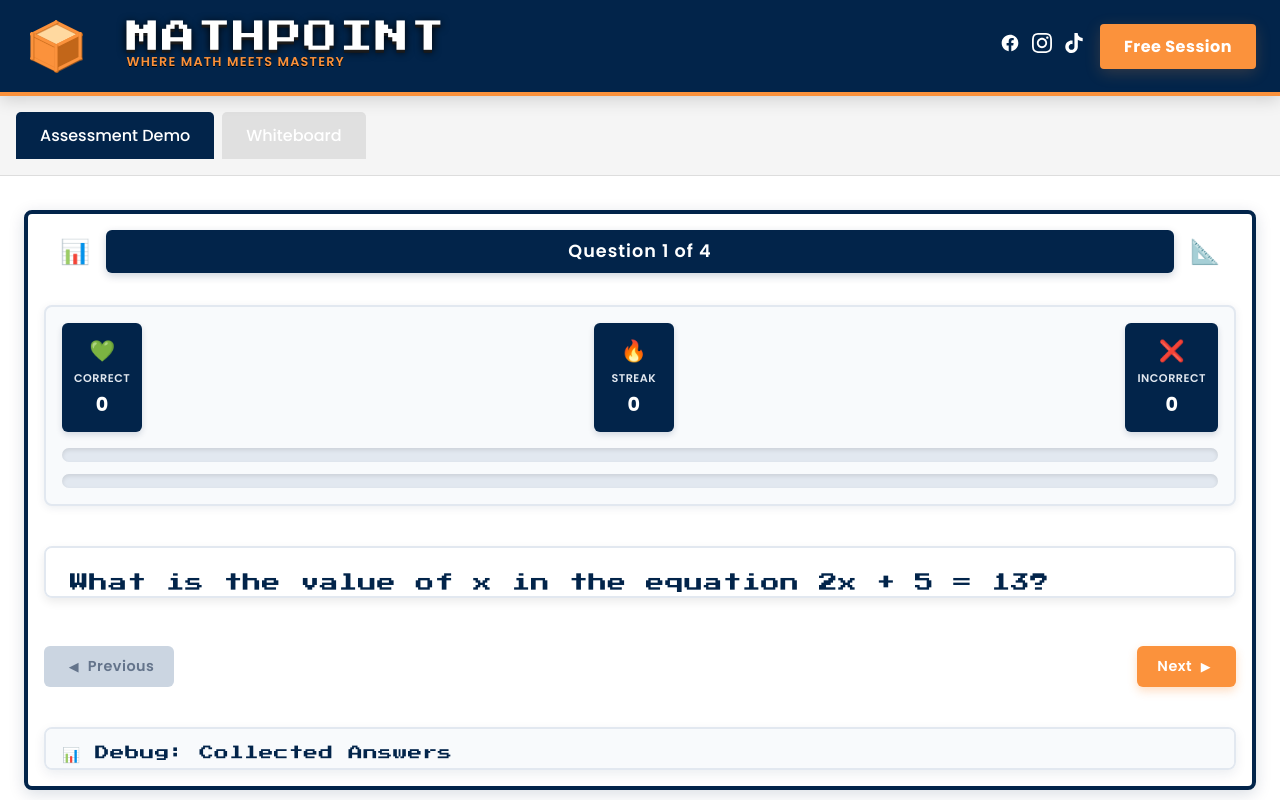
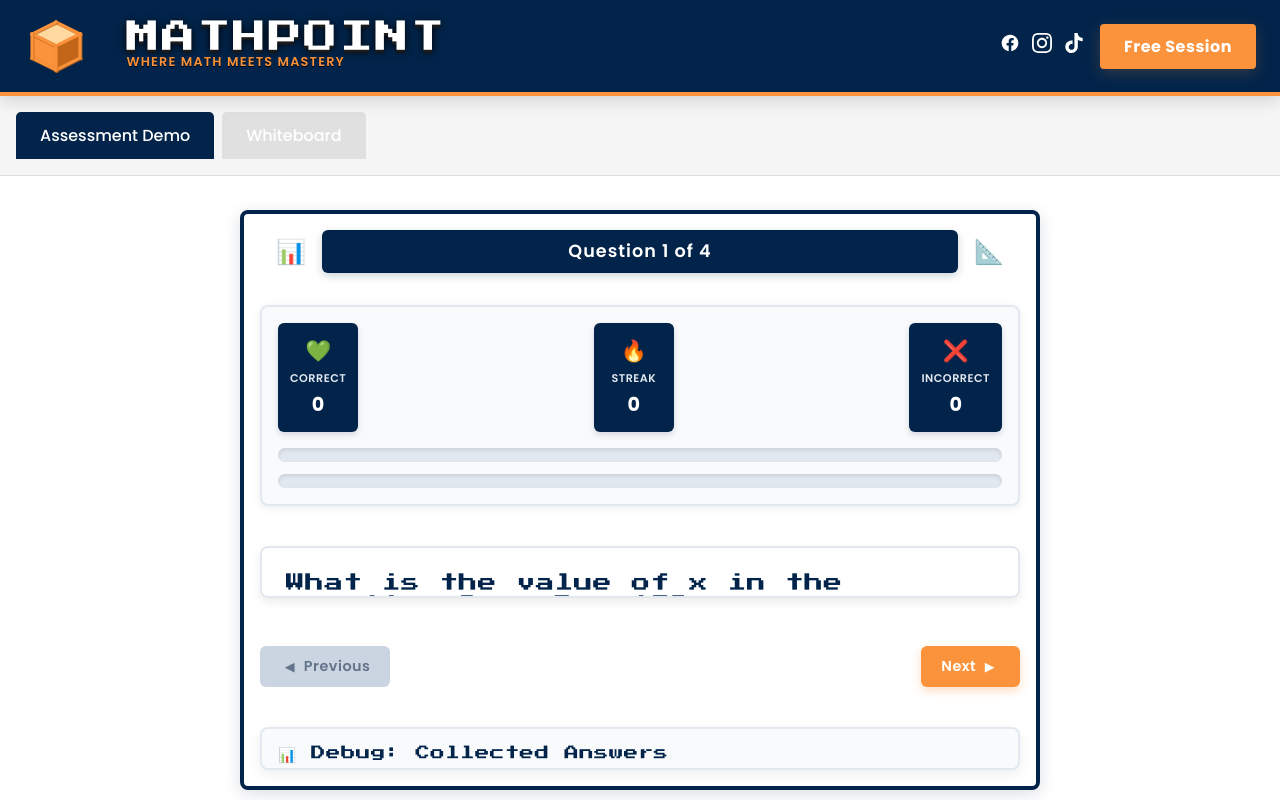
Before and after one commit to jk719/mathpoint, a React (Vite) app: page / in a window 1280 px wide. Built offline with nearby package versions, Linux system fonts and the light colour scheme.

Commit message:
Fix desktop view styling issues: correct max-width, consistent z-index, proper box-sizing

```diff
--- a/src/App.css
+++ b/src/App.css
@@ -7,6 +7,7 @@
   overflow-x: hidden; /* Prevent horizontal scroll on mobile */
   max-width: 100vw; /* Ensure container doesn't overflow viewport */
   height: 100vh; /* Full height of viewport */
+  box-sizing: border-box;
 }
 
 /* Tab navigation */
@@ -48,6 +49,8 @@
   display: flex;
   flex-direction: column;
   align-items: center;
+  width: 100%;
+  box-sizing: border-box;
 }
 
 /* Mobile responsiveness */
@@ -110,5 +113,8 @@
 @media (min-width: 1200px) {
   .app-content {
     padding: 1.5rem;
+    max-width: 1200px;
+    margin-left: auto;
+    margin-right: auto;
   }
 }
--- a/src/components/QuestionDemo.css
+++ b/src/components/QuestionDemo.css
@@ -1,6 +1,6 @@
 .mathpoint-theme {
   width: 100%;
-  max-width: 100%; /* Allow full width on all screens including desktop */
+  max-width: 800px; /* Set appropriate max-width for desktop */
   margin: 0 auto;
   padding: 1rem;
   font-family: 'Poppins', sans-serif;
@@ -135,7 +135,7 @@
   justify-content: center;
   align-items: center;
   pointer-events: none;
-  z-index: 1500;
+  z-index: 1200; /* Adjusted to fit in the hierarchy: header(1000), toolbar(1010), popover(1020) */
 }
 
 .achievement-box {
@@ -342,7 +342,8 @@
 /* Update the media queries for better responsiveness */
 @media (max-width: 1024px) {
   .mathpoint-theme {
-    width: 95%; /* Use more space on smaller screens */
+    max-width: 95%; /* Use percentage instead of fixed width */
+    min-height: calc(85vh - 100px);
   }
 }
 
--- a/src/components/whiteboard/Whiteboard.css
+++ b/src/components/whiteboard/Whiteboard.css
@@ -8,7 +8,9 @@
   box-shadow: 0 8px 16px rgba(0, 0, 0, 0.1);
   margin: 2rem auto;
   max-width: 900px;
+  width: 100%;
   position: relative;
+  box-sizing: border-box;
 }
 
 .whiteboard-header {
@@ -134,7 +136,7 @@
   box-shadow: 0 3px 10px rgba(0, 0, 0, 0.08);
   touch-action: none;
   width: 100%;
-  height: auto;
+  height: 500px;
   transition: box-shadow 0.3s ease;
 }
 
```
